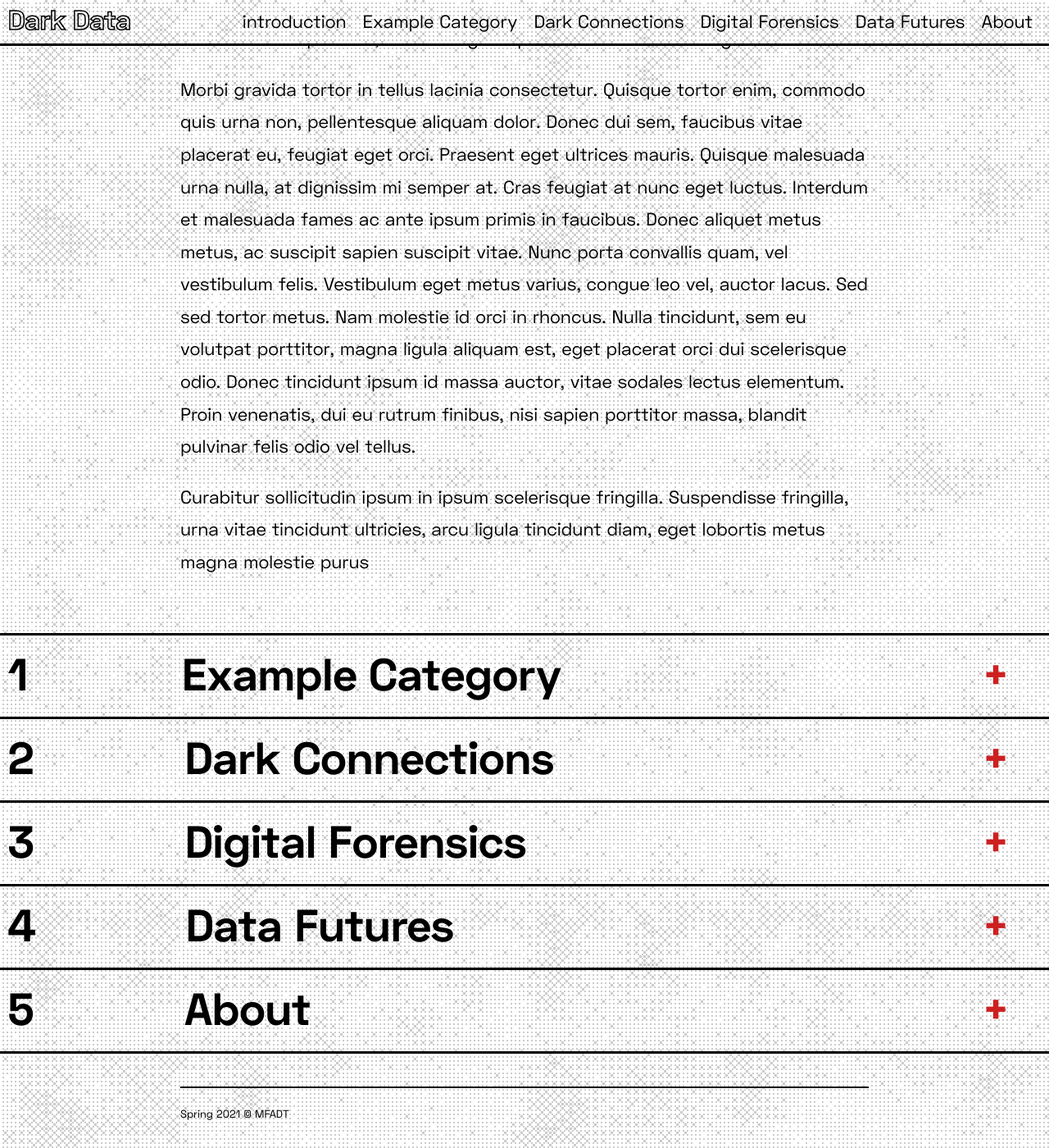
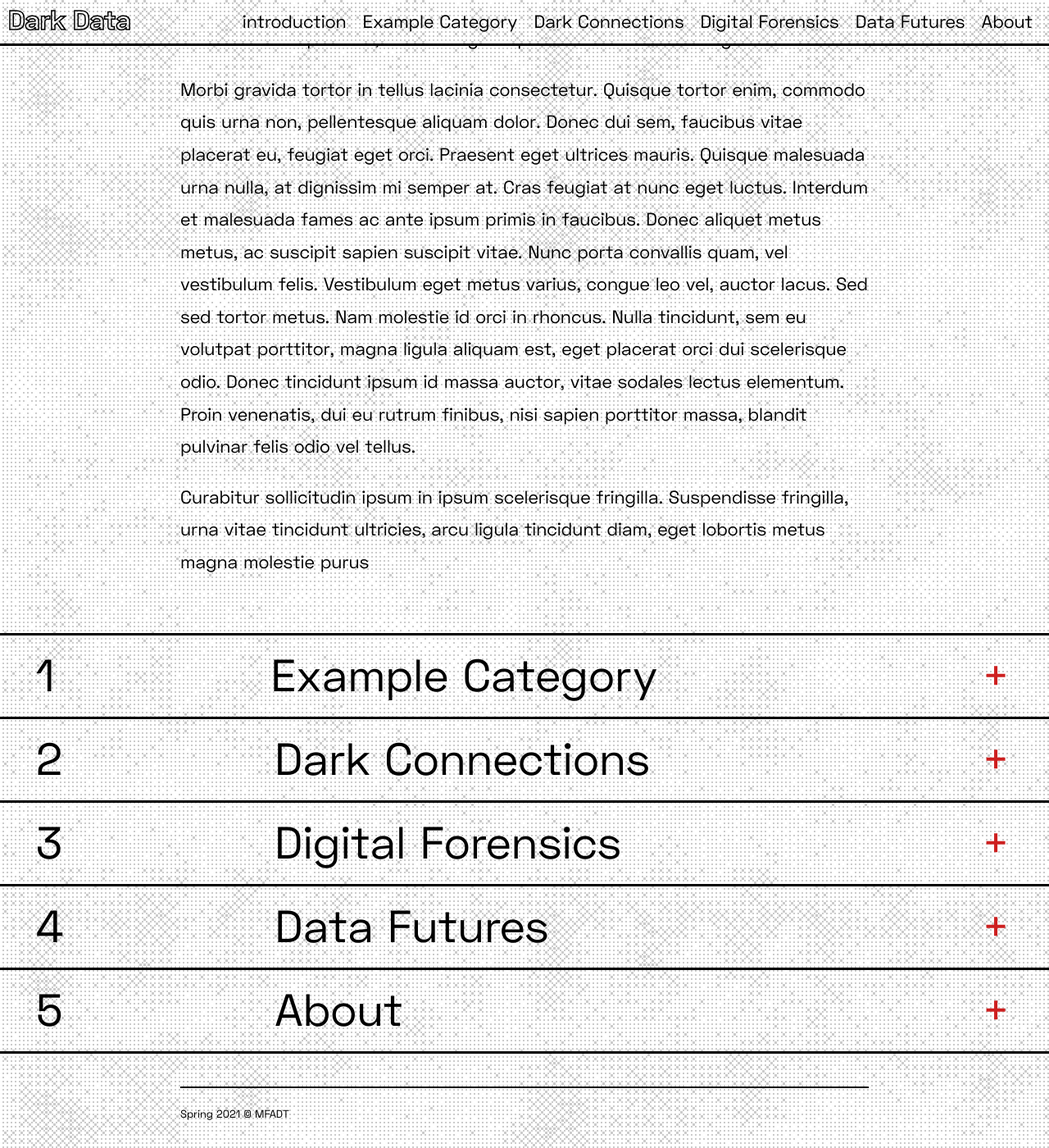
Before and after one commit to olivierbrcknr/mfadt-darkdata-zine, a Jekyll site: the page built from index.html, in a window 1280 px wide and 1400 px high, scrolled down 651 px. Shown: the whole window at 82% size. Built offline with Jekyll 4.4.1, drawn with Linux system fonts in a browser that asks for light colours.

Commit message:
adjustments to category drawer styles

```diff
--- a/_sass/_categoryDrawer.scss
+++ b/_sass/_categoryDrawer.scss
@@ -14,6 +14,7 @@
     cursor: pointer;
     justify-content: space-between;
     padding: 0 $padding-default;
+    padding-left: 2rem;
 
     .number {
       min-width: 20px;
@@ -21,6 +22,7 @@
     }
     .name {
       // text-transform: lowercase;
+      margin-left: 15%;
       width: 100%;
       max-width: $max-width - $padding-default * 2;
     }
@@ -79,26 +81,29 @@
     }
 
     .drawerContent-Articles {
-      display: flex;
-      justify-content: space-between;
-      flex-wrap: wrap;
-      align-items: flex-start;
+      width: 100%;
+      display: grid;
+      grid-template-columns: repeat(auto-fill, minmax(360px, 1fr));
+      grid-gap: 20px;
+      padding: 1rem;
+      // justify-content: space-between;
+      // flex-wrap: wrap;
+      // align-items: flex-start;
 
       .drawerArticle {
         border: none;
         display: block;
         min-width: 360px;
         max-width: 480px;
-        width: 33%;
+        // width: 33%;
         padding: $padding-default * 2;
-        margin: 20px 0;
-        flex-shrink: 0;
+        // margin: 20px 0;
 
         @media screen and (max-width: $break-mobile) {
-          width: 50%;
+          // width: 50%;
           margin: 0;
-          margin-top: 10px;
-          min-width: initial;
+          // margin-top: 10px;
+          // min-width: initial;
           padding: $padding-default;
         }
 
--- a/_sass/_typeSystem.scss
+++ b/_sass/_typeSystem.scss
@@ -58,7 +58,7 @@
 
 @mixin category ($color: $color-black) {
   font-family: $font-regular;
-  font-weight: 700;
+  font-weight: 400;
   font-size: 2.5em;
   color: $color;
 
```
